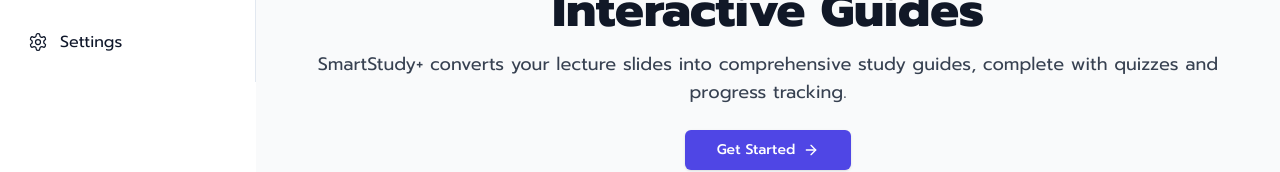
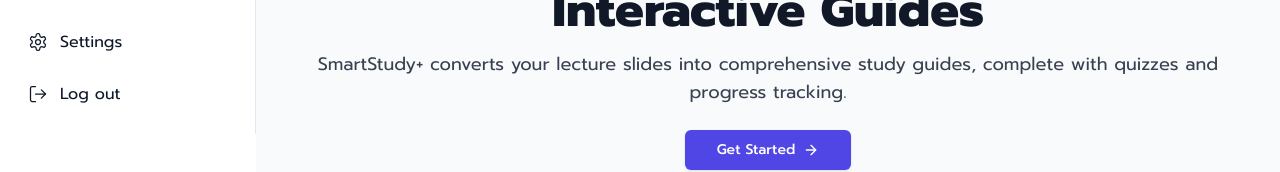
Before and after one commit to smart-study-plus/smart-study-plus, a Next.js app: page / in a window 1280 px wide. Shown: the part 222-394 px from the top of the page. Built offline with nearby package versions, Linux system fonts and the light colour scheme; no server answers.

Commit message:
Logout added to sidebar

```diff
--- a/src/components/layout/sidebar.tsx
+++ b/src/components/layout/sidebar.tsx
@@ -21,7 +21,8 @@
 interface NavItem {
   icon: LucideIcon;
   label: string;
-  path: string;
+  path?: string;
+  action?: () => void;
 }
 
 const Sidebar = () => {
@@ -30,24 +31,25 @@
   const supabase = createClient();
   const [isOpen, setIsOpen] = React.useState(false);
 
+  const handleLogout = async () => {
+    setIsOpen(false);
+    await supabase.auth.signOut();
+    localStorage.removeItem('session_id');
+    router.push('/');
+  };
+
   const navItems: NavItem[] = [
     { icon: LayoutDashboard, label: 'Dashboard', path: '/dashboard' },
     { icon: BookOpen, label: 'Practice Mode', path: '/practice' },
     { icon: PenTool, label: 'Test Mode', path: '/test' },
     { icon: HelpCircle, label: 'Help', path: '/help' },
     { icon: Settings, label: 'Settings', path: '/settings' },
+    { icon: LogOut, label: 'Log out', action: handleLogout },
   ];
 
-  const isActiveRoute = (path: string): boolean => {
-    return path === '/'
-      ? pathname === path
-      : pathname.startsWith(path);
-  };
-
-  const handleLogout = async () => {
-    await supabase.auth.signOut();
-    localStorage.removeItem('session_id');
-    router.push('/');
+  const isActiveRoute = (path?: string): boolean => {
+    if (!path) return false;
+    return path === '/' ? pathname === path : pathname.startsWith(path);
   };
 
   React.useEffect(() => {
@@ -87,34 +89,40 @@
               const Icon = item.icon;
               const isActive = isActiveRoute(item.path);
 
+              const baseClasses = `
+                flex items-center space-x-3 py-3 rounded-lg transition-colors duration-200
+                px-4
+              `;
+
+              const activeClasses = isActive
+                ? 'bg-[var(--color-primary)] text-white ml-2 mr-2'
+                : 'text-[var(--color-text)] hover:bg-[var(--color-background-alt)]';
+
+              if (item.action) {
+                return (
+                  <button
+                    key={item.label}
+                    onClick={item.action}
+                    className={`${baseClasses} ${activeClasses} w-full text-left`}
+                  >
+                    <Icon className="w-5 h-5" strokeWidth={1.5} />
+                    <span>{item.label}</span>
+                  </button>
+                );
+              }
+
               return (
                 <Link
                   key={item.path}
-                  href={item.path}
+                  href={item.path!}
                   onClick={() => setIsOpen(false)}
-                  className={`
-                    flex items-center space-x-3 py-3 rounded-lg transition-colors duration-200
-                    ${isActive
-                      ? 'bg-[var(--color-primary)] text-white px-4 ml-2 mr-2'
-                      : 'text-[var(--color-text)] hover:bg-[var(--color-background-alt)] px-4'}
-                  `}
+                  className={`${baseClasses} ${activeClasses}`}
                 >
                   <Icon className="w-5 h-5" strokeWidth={1.5} />
                   <span>{item.label}</span>
                 </Link>
               );
             })}
-          </div>
-
-          {/* Log out button (mobile only) */}
-          <div className="mt-2 md:hidden">
-            <button
-              onClick={handleLogout}
-              className="w-full flex items-center space-x-3 px-4 py-3 rounded-lg text-[var(--color-text)] hover:bg-[var(--color-background-alt)]"
-            >
-              <LogOut className="w-5 h-5" strokeWidth={1.5} />
-              <span>Log out</span>
-            </button>
           </div>
         </nav>
       </div>
```
